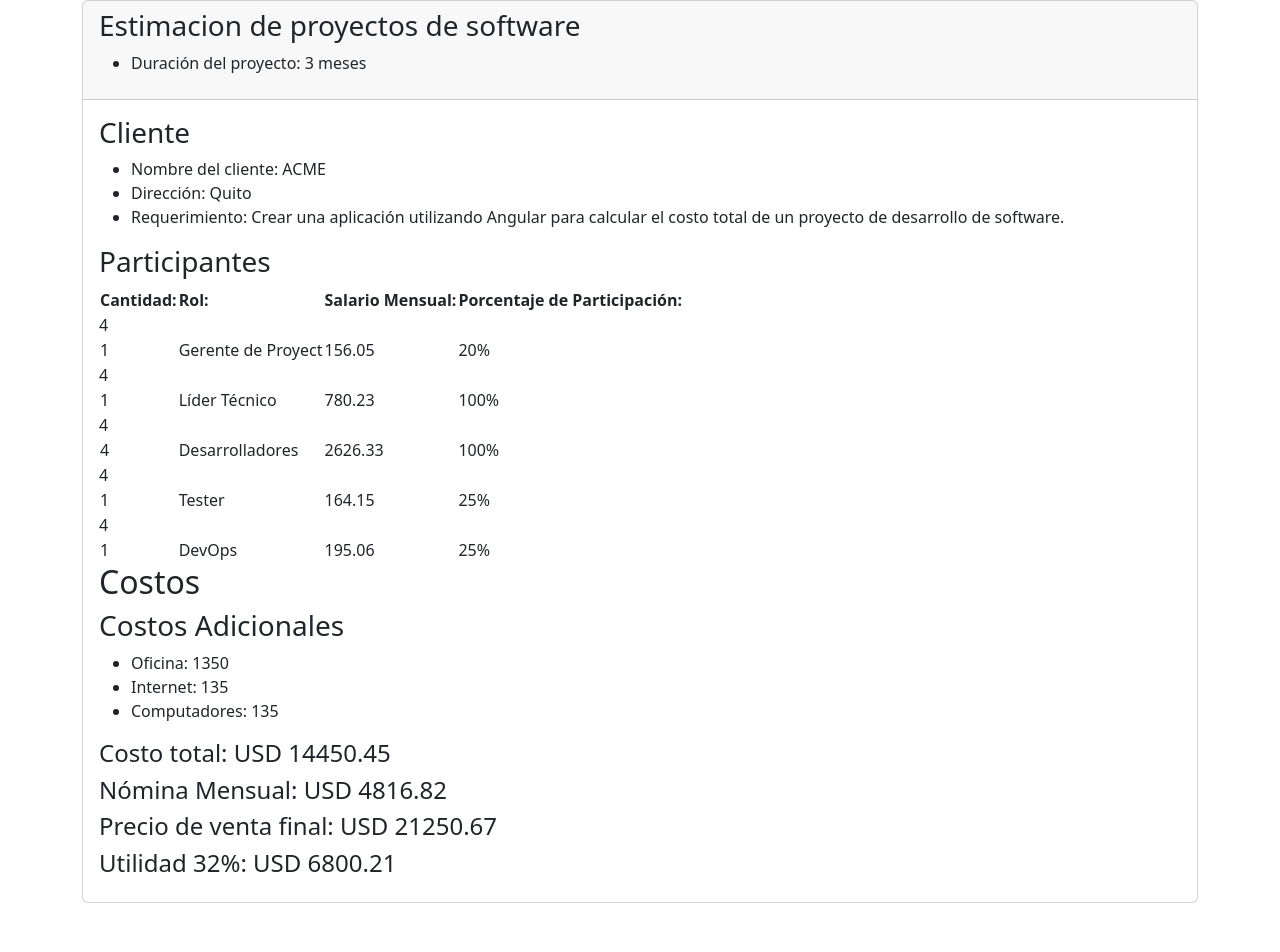
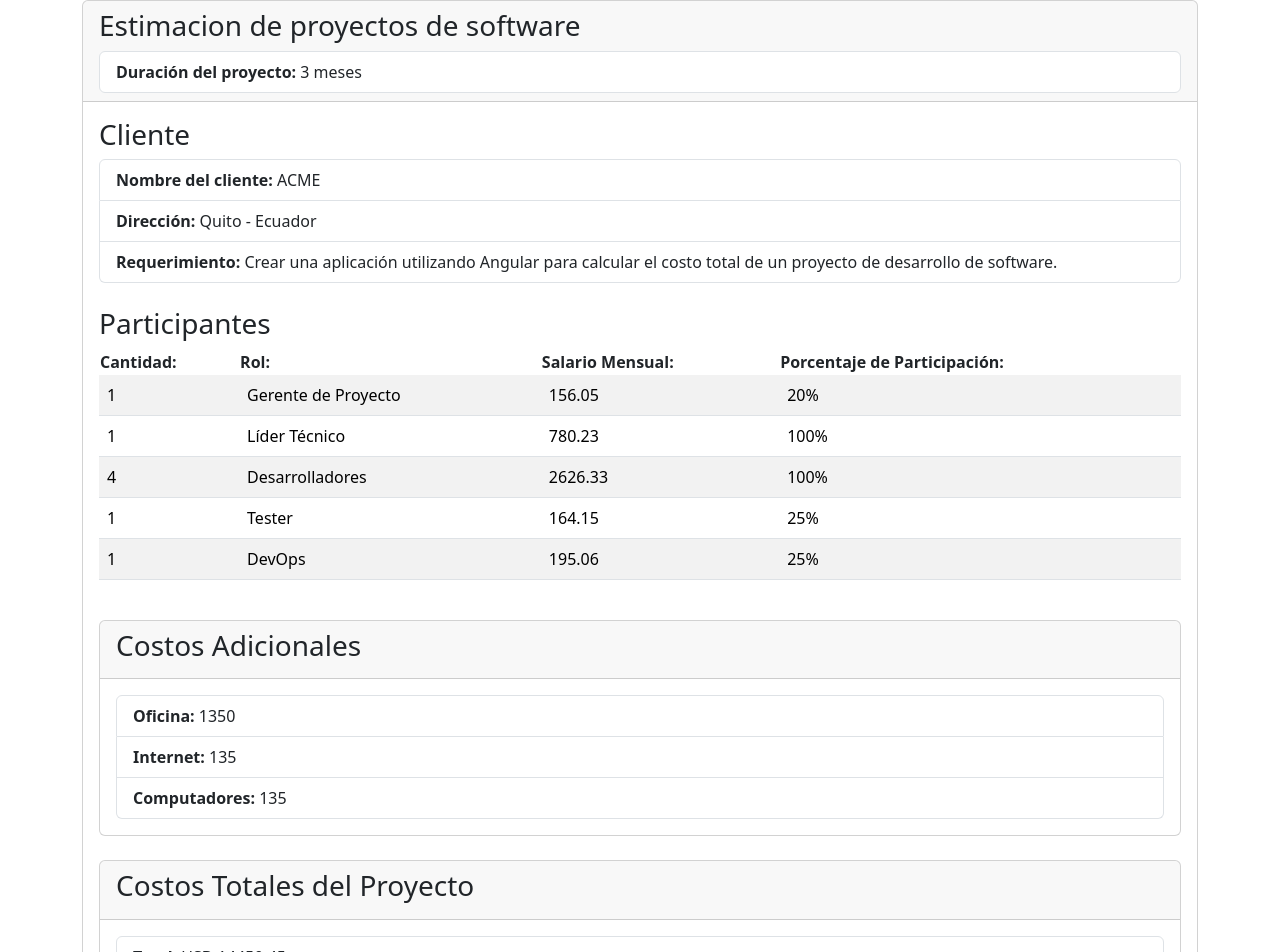
Before and after one commit to KELVINEITOR458/ProyectoSoftware, an Angular app in the folder Estimaciones_App/: page / in a window 1280 px wide. Shown: the top 952 px of the page. Before the commit the page ends 903 px from the top, so only its background shows below. Built offline with nearby package versions, Linux system fonts and the light colour scheme.

Commit message:
estilos acabados

```diff
--- a/Estimaciones_App/src/app/components/invoice/invoice.component.html
+++ b/Estimaciones_App/src/app/components/invoice/invoice.component.html
@@ -3,24 +3,25 @@
         <div class="card-header">
             <h3>Estimacion de proyectos de software</h3>
             <div>
-                <ul>
-                    <li>Duración del proyecto: {{proyect.customer.time}}</li>
+                <ul class="list-group">
+                    <li class="list-group-item"><strong >Duración del proyecto:</strong> {{proyect.customer.time}}</li>
                 </ul>
             </div>
         </div>
         <div class="card-body">
             <div>
                 <h3>Cliente</h3>
-                <ul>
-                    <li>Nombre del cliente: {{proyect.customer.name}}</li>
-                    <li>Dirección: {{proyect.customer.address.city}}</li>
-                    <li>Requerimiento: {{proyect.customer.requirement}}</li>
+                <ul class="list-group">
+                    <li class="list-group-item"><strong>Nombre del cliente:</strong> {{proyect.customer.name}}</li>
+                    <li class="list-group-item"><strong>Dirección:</strong> {{proyect.customer.address.city}} -  {{proyect.customer.address.country}}</li>
+                    <li class="list-group-item"><strong>Requerimiento:</strong> {{proyect.customer.requirement}}</li>
                 </ul>
             </div>
+            <br>
             <div>
                 <h3>Participantes</h3>
                 <div>
-                    <Table>
+                    <Table class="table table-striped">
                         <thead>
                             <th>Cantidad:</th>
                             <th>Rol:</th>
@@ -28,7 +29,7 @@
                             <th>Porcentaje de Participación:</th>
                         </thead>
                         <tbody>
-                            @for (item of proyect.monthly_costs.employee; track $index) {4
+                            @for (item of proyect.monthly_costs.employee; track $index) {
                                 <tr>
                                     <td>{{item.quantity}}</td>
                                     <td>{{item.nameRol}}</td>
@@ -39,30 +40,38 @@
                         </tbody>
                     </Table>
                 </div>
+                <br>
                 <div>
-                    <h2>Costos</h2>
-                    <div>
-                        <h3>Costos Adicionales</h3>
-                        <div>
-                            <ul>
-                                <li>Oficina: {{proyect.monthly_costs.office_rent.total}}</li>
-                                <li>Internet: {{proyect.monthly_costs.internet.total}}</li>
-                                <li>Computadores: {{proyect.monthly_costs.internet.total}}</li>
+                    <div class="card">
+                        <div class="card-header">
+                            <h3>Costos Adicionales</h3>
+                        </div>
+
+                        <div class="card-body">
+                            <ul class="list-group">
+                                <li class="list-group-item"> <strong>Oficina:</strong> {{proyect.monthly_costs.office_rent.total}}</li>
+                                <li class="list-group-item"><strong>Internet:</strong> {{proyect.monthly_costs.internet.total}}</li>
+                                <li class="list-group-item"><strong>Computadores:</strong> {{proyect.monthly_costs.internet.total}}</li>
                             </ul>
                         </div>
                     </div>
-                    <div>
-                        <h4>Costo total: USD {{proyect.total_cost}}</h4>
+                    <br>
+                    <div class="card">
+                        <div class="card-header">
+                            <h3>Costos Totales del Proyecto</h3>
+                        </div>
+                        <div class="card-body">
+                            <ul class="list-group">
+                                <li class="list-group-item"><strong> Total: </strong> USD {{proyect.total_cost}}</li>
+                                <li class="list-group-item"><strong>Nómina Mensual:</strong> USD {{proyect.cost_nom_mens}}</li>
+                                <li class="list-group-item"><strong>Precio de venta final:</strong> USD {{proyect.sale_price}}</li>
+                                <li class="list-group-item"><strong>Utilidad 32%:</strong> USD {{proyect.profit}}</li>
+                            </ul>
+                        </div>
+
+
                     </div>
-                    <div>
-                        <h4>Nómina Mensual: USD {{proyect.cost_nom_mens}}</h4>
-                    </div>
-                    <div>
-                        <h4>Precio de venta final: USD {{proyect.sale_price}}</h4>
-                    </div>
-                    <div>
-                        <h4>Utilidad 32%: USD {{proyect.profit}}</h4>
-                    </div>
+
                 </div>
             </div>
         </div>
--- a/Estimaciones_App/src/app/data/estimacion.data.ts
+++ b/Estimaciones_App/src/app/data/estimacion.data.ts
@@ -50,7 +50,7 @@ export const projectExtimation: Proyect = {
         },
         employee: [
             {
-                nameRol: "Gerente de Proyect",
+                nameRol: "Gerente de Proyecto",
                 quantity: 1,
                 detailsRol: {
                     participation: 20,
```
